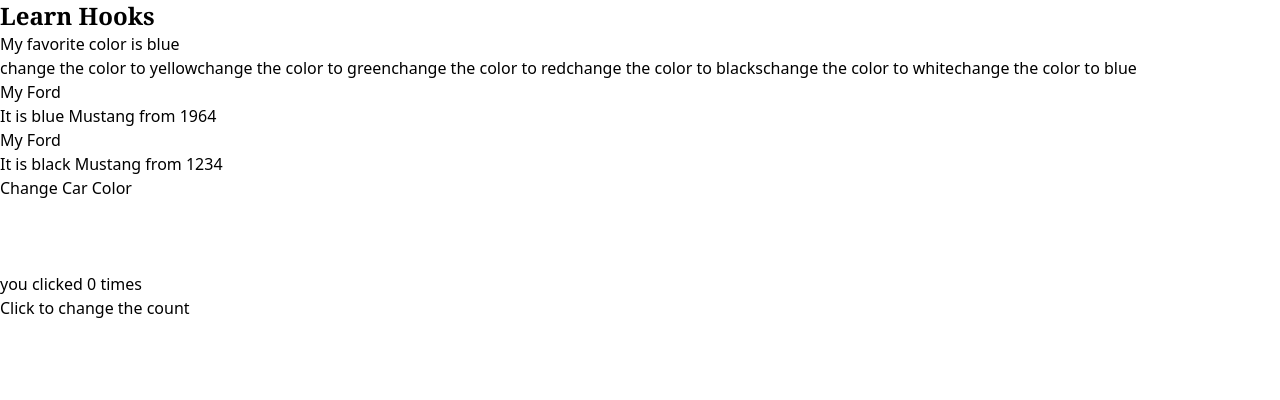
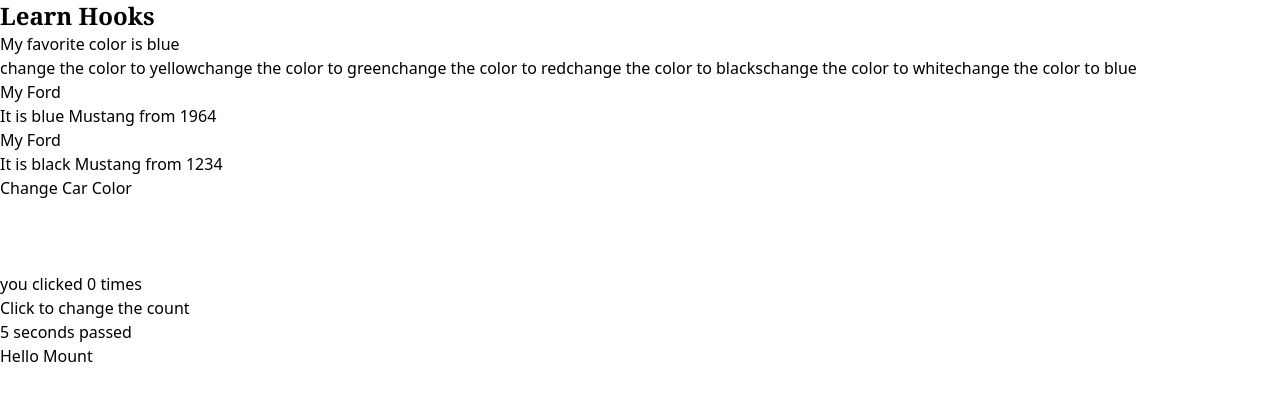
Before and after one commit to keshavnagar/learn-hooks, a React (Vite) app: page / in a window 1280 px wide. Shown: the top 400 px of the page. Built offline with nearby package versions, Linux system fonts and the light colour scheme.

Commit message:
learn mount

```diff
--- a/src/App.jsx
+++ b/src/App.jsx
@@ -3,6 +3,8 @@ import MultipleUseState from "./components/MultipleUseState";
 import MultiUseStateAlt from "./components/MultiUseStateAlt";
 import UseEffect from "./components/UseEffect";
 import UseEffect2 from "./components/UseEffect2";
+import Timer from "./components/Timer";
+import Mount from "./components/Mount";
 const App = () => {
   return (
     <>
@@ -12,6 +14,8 @@ const App = () => {
       <MultiUseStateAlt />
       <UseEffect />
       <UseEffect2 />
+      <Timer/>
+      <Mount/>
     </>
   );
 };
--- /dev/null
+++ b/src/components/Mount.jsx
@@ -0,0 +1,12 @@
+const Mount = () =>{
+    {console.log("Component now is mounted")}
+
+    return(
+        <>
+
+            <h1>Hello Mount</h1>
+        </>
+    )
+}
+
+export default Mount;
--- /dev/null
+++ b/src/components/Timer.jsx
@@ -0,0 +1,23 @@
+import { useState, useEffect, useRef } from "react";
+
+function Timer() {
+  const [seconds, setSeconds] = useState(0);
+
+  useEffect(() => {
+    const interval = setInterval(() => {
+      setSeconds(prev => prev + 1);
+    }, 1000);
+
+    // cleanup function
+    return () => clearInterval(interval);
+  }, []);
+
+  return (
+    <>
+      <h1>{seconds} seconds passed</h1>
+
+    </>
+  );
+}
+
+export default Timer;
--- a/src/components/UseEffect3.jsx
+++ /dev/null
@@ -1,8 +0,0 @@
-import { useEffect, useState } from "react"
-
-const UseEffect3 = () => {
-    const [seconds, setSeconds] = useState(0);
-    useEffect(()=>{
-
-    },[])
-}
```
